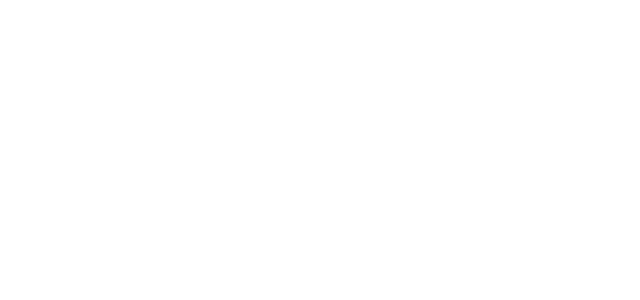
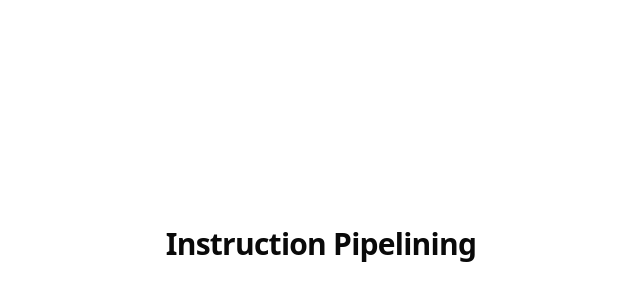
Before and after one commit to Goodr-Interactive/viz-computer-systems, a React (Vite) app: page /csc368/pipelining in a window 1280 px wide. Before the commit this address had no page. Shown: the part 136-436 px from the top of the page, without its empty margins (319-959 px from the left). Built offline with nearby package versions, Linux system fonts and the light colour scheme.

Commit message:
set up boilerplate for instruction pipelining

```diff
--- /dev/null
+++ b/src/pages/csc368/CSC368.tsx
@@ -0,0 +1,24 @@
+import React from "react";
+import { Button } from "@/components/ui/button";
+
+export const CSC368: React.FunctionComponent = () => {
+  return (
+    <div className="flex h-[100vh] w-full flex-col items-center justify-center gap-[24px]">
+      <h1 className="scroll-m-20 text-3xl font-bold tracking-tight">
+        CSC368 - Computer Architecture
+      </h1>
+      <span>Select a topic to explore below.</span>
+      <div className="flex gap-[16px]">
+        <Button asChild variant="outline">
+          <a href="/csc368/pipelining">Instruction Pipelining</a>
+        </Button>
+        <Button asChild variant="outline">
+          <a href="/csc368/caches">Caches</a>
+        </Button>
+        <Button asChild variant="outline">
+          <a href="/">Back to Home</a>
+        </Button>
+      </div>
+    </div>
+  );
+};
--- /dev/null
+++ b/src/pages/csc368/index.ts
@@ -0,0 +1 @@
+export * from "./CSC368";
--- /dev/null
+++ b/src/pages/csc368/pipelining/index.ts
@@ -0,0 +1 @@
+export * from "./pipelining";
--- /dev/null
+++ b/src/pages/csc368/pipelining/pipelining.tsx
@@ -0,0 +1,12 @@
+import React from "react";
+export const Pipelining: React.FunctionComponent = () => {
+  return (
+    <div className="flex h-[100vh] w-full flex-col items-center justify-center gap-[24px]">
+      <h1 className="scroll-m-20 text-3xl font-bold tracking-tight">
+        Instruction Pipelining
+      </h1>
+      <div className="flex gap-[16px] mt-4">
+      </div>
+    </div>
+  );
+};
--- a/src/pages/index.ts
+++ b/src/pages/index.ts
@@ -1 +1,3 @@
 export * from "./home";
+export * from "./csc368";
+export * from "./csc368/pipelining";
```
Also changed, not shown: src/App.tsx (+6 -2 lines), 1 other file (tests, documents, lock files or other folders).
